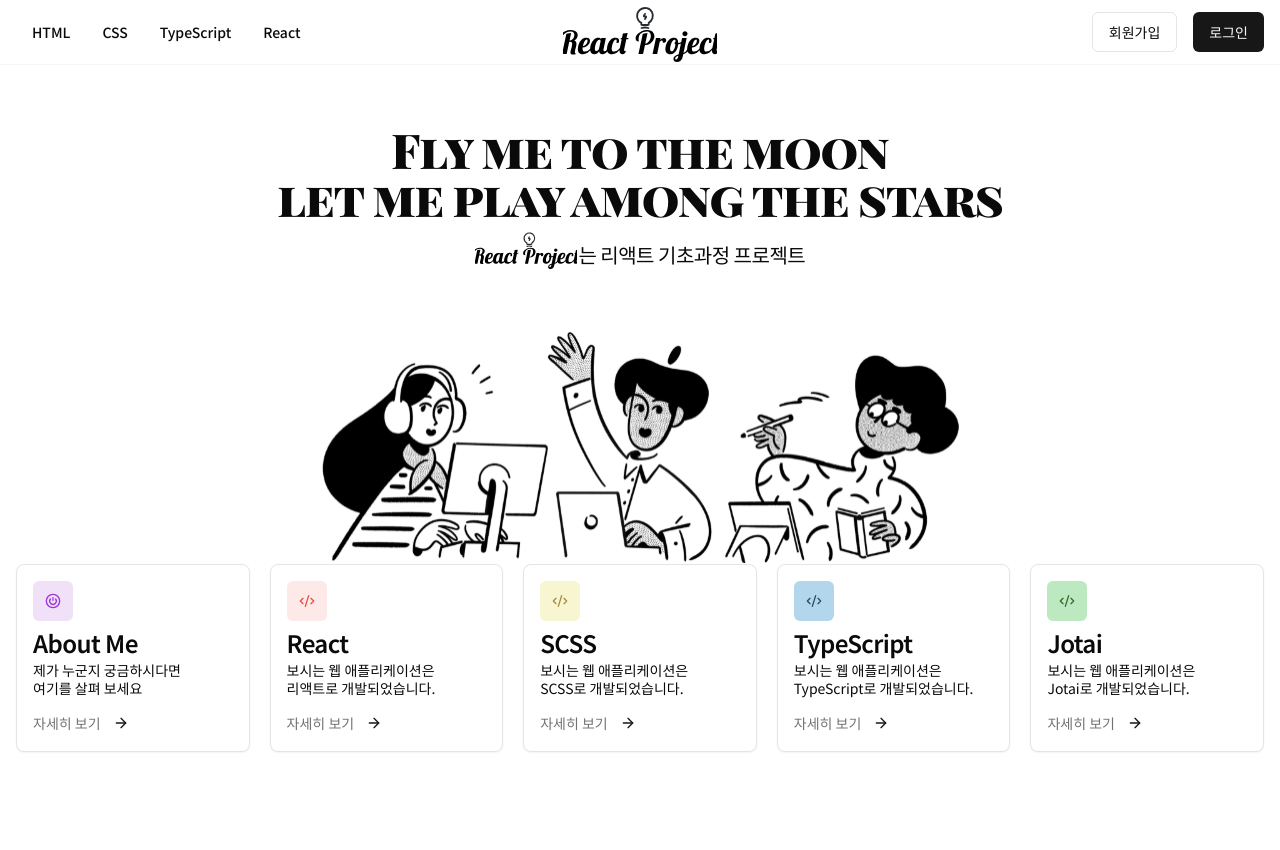
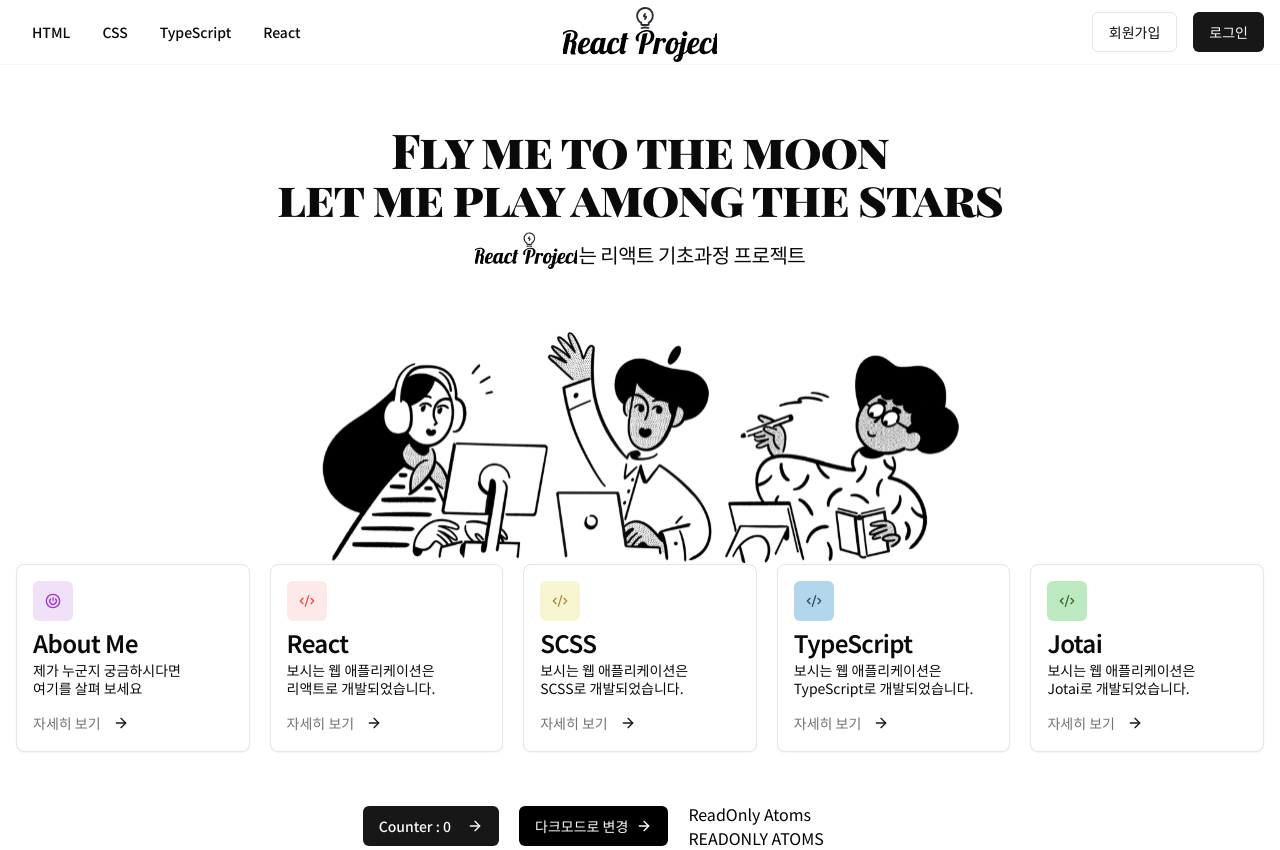
Before and after one commit to DACONLEEHANGYU/readct-final1, a React (Vite) app: page / in a window 1280 px wide. Before the commit the page ends 800 px from the top, so only its background shows below. Built offline with nearby package versions, Linux system fonts and the light colour scheme.

Commit message:
:sparkles: 상태관리 테스트

```diff
--- a/package.json
+++ b/package.json
@@ -16,6 +16,7 @@
     "axios": "^1.7.7",
     "class-variance-authority": "^0.7.0",
     "clsx": "^2.1.1",
+    "jotai": "^2.10.1",
     "lucide-react": "^0.453.0",
     "react": "^18.3.1",
     "react-dom": "^18.3.1",
--- a/src/pages/home/Home.tsx
+++ b/src/pages/home/Home.tsx
@@ -1,10 +1,19 @@
-import styles from './page.module.scss';
+import { atom, useAtom } from "jotai";
 
-import CommonHeader from '@/components/organisms/header/CommonHeader';
-import WidgetCategory from '@/components/molecules/home/widget-category/WidgetCategory';
+// Jotai 는 React 상태관리를 위해 만들어진 라이브러리 이다.
+// atom : atom 은 상태 단위를 정의하는 함수, 독립적인 상태 조각을 의미한다. atom을 사용하여 state 를 생성하면
+// state 는 React 컴포넌트 내에서 공유하고 수정할 수 있다.
+
+// useAtom : atom의 현재 값과 상태를 업데이트할 수 있는 함수 모드를 반환한다. 상태를 읽고 동시에 수정할 때 유용
+// useSetAtom : 상태를 업데이트 할 수 있는 함수만을 반환, 상태를 읽지않고, 단순히 수정 시 유용
+
+import styles from "./page.module.scss";
+
+import CommonHeader from "@/components/organisms/header/CommonHeader";
+import WidgetCategory from "@/components/molecules/home/widget-category/WidgetCategory";
 // import { Card } from "@/components/ui/card";
-import { Button } from '@/components/ui/button';
-import { ArrowRight, CodeXml, PowerCircle } from 'lucide-react';
+import { Button } from "@/components/ui/button";
+import { ArrowRight, CodeSquare, CodeXml, PowerCircle } from "lucide-react";
 
 interface CategoryWidget {
   path: string;
@@ -15,67 +24,91 @@ interface CategoryWidget {
   btnText: string;
 }
 
+const counter = atom(0);
+const thema = atom("light");
+const textAtom = atom("ReadOnly Atoms");
+const uppercase = atom((get) => get(textAtom).toUpperCase());
+
+// 스타일 정의
+const styleWhite = { backgroundColor: "#ffffff", color: "#000000" };
+const styleBlack = { backgroundColor: "#000000", color: "#ffffff" };
+
 function Home() {
+  // Atom 정의
+
+  const [count, setCount] = useAtom(counter);
+  const [appThema, setAppThema] = useAtom(thema);
+
+  const handleAppThema = () =>
+    setAppThema(appThema === "light" ? "dark" : "light");
+
+  const [lowercaseText, setLowercaseText] = useAtom(textAtom);
+  const [uppercaseText] = useAtom(uppercase); // 읽기 전용
+
+  const handleChange = (event: React.ChangeEvent<HTMLInputElement>) => {
+    setLowercaseText(event.target.value);
+  };
+
   const CATEGORY_WIDGETS: CategoryWidget[] = [
     {
-            path: '/dashboard',
+      path: "/dashboard",
       icon: (
-                <Button size={'icon'} className="bg-[#F0E1F9] hover:bg-[#F0E1F9]">
+        <Button size={"icon"} className="bg-[#F0E1F9] hover:bg-[#F0E1F9]">
           <PowerCircle className="w-[22px] h-[22px] text-[#9d34da]" />
         </Button>
       ),
-            label: 'About Me',
-            desc1: '제가 누군지 궁금하시다면',
-            desc2: '여기를 살펴 보세요',
-            btnText: '자세히 보기',
+      label: "About Me",
+      desc1: "제가 누군지 궁금하시다면",
+      desc2: "여기를 살펴 보세요",
+      btnText: "자세히 보기",
     },
     {
-            path: '/dashboard',
+      path: "/dashboard",
       icon: (
-                <Button size={'icon'} className="bg-[#FCE9E8] hover:bg-[#FCE9E8]">
+        <Button size={"icon"} className="bg-[#FCE9E8] hover:bg-[#FCE9E8]">
           <CodeXml className="w-[22px] h-[22px] text-[#ea4e43]" />
         </Button>
       ),
-            label: 'React',
-            desc1: '보시는 웹 애플리케이션은',
-            desc2: '리액트로 개발되었습니다.',
-            btnText: '자세히 보기',
+      label: "React",
+      desc1: "보시는 웹 애플리케이션은",
+      desc2: "리액트로 개발되었습니다.",
+      btnText: "자세히 보기",
     },
     {
-            path: '/dashboard',
+      path: "/dashboard",
       icon: (
-                <Button size={'icon'} className="bg-[#f7f6d0] hover:bg-[#f7f6d0]">
+        <Button size={"icon"} className="bg-[#f7f6d0] hover:bg-[#f7f6d0]">
           <CodeXml className="w-[22px] h-[22px] text-[#a78944]" />
         </Button>
       ),
-            label: 'SCSS',
-            desc1: '보시는 웹 애플리케이션은',
-            desc2: 'SCSS로 개발되었습니다.',
-            btnText: '자세히 보기',
+      label: "SCSS",
+      desc1: "보시는 웹 애플리케이션은",
+      desc2: "SCSS로 개발되었습니다.",
+      btnText: "자세히 보기",
     },
     {
-            path: '/dashboard',
+      path: "/dashboard",
       icon: (
-                <Button size={'icon'} className="bg-[#b2d7ec] hover:bg-[#b2d7ec]">
+        <Button size={"icon"} className="bg-[#b2d7ec] hover:bg-[#b2d7ec]">
           <CodeXml className="w-[22px] h-[22px] text-[#2c4c61]" />
         </Button>
       ),
-            label: 'TypeScript',
-            desc1: '보시는 웹 애플리케이션은',
-            desc2: 'TypeScript로 개발되었습니다.',
-            btnText: '자세히 보기',
+      label: "TypeScript",
+      desc1: "보시는 웹 애플리케이션은",
+      desc2: "TypeScript로 개발되었습니다.",
+      btnText: "자세히 보기",
     },
     {
-            path: '/dashboard',
+      path: "/dashboard",
       icon: (
-                <Button size={'icon'} className="bg-[#bce9c0] hover:bg-[#bce9c0]">
+        <Button size={"icon"} className="bg-[#bce9c0] hover:bg-[#bce9c0]">
           <CodeXml className="w-[22px] h-[22px] text-[#3a692b]" />
         </Button>
       ),
-            label: 'Jotai',
-            desc1: '보시는 웹 애플리케이션은',
-            desc2: 'Jotai로 개발되었습니다.',
-            btnText: '자세히 보기',
+      label: "Jotai",
+      desc1: "보시는 웹 애플리케이션은",
+      desc2: "Jotai로 개발되었습니다.",
+      btnText: "자세히 보기",
     },
   ];
 
@@ -92,7 +125,11 @@ function Home() {
               let me play among the stars
             </h1>
             <p className="flex items-center mt-2">
-                            <img src="src/assets/logo.svg" alt="" className="h-10 mb-3 mr-[1px]" />
+              <img
+                src="src/assets/logo.svg"
+                alt=""
+                className="h-10 mb-3 mr-[1px]"
+              />
               <span className="scroll-m-20 text-xl font-medium tracking-tight">
                 는 리액트 기초과정 프로젝트
               </span>
@@ -106,6 +143,43 @@ function Home() {
               return <WidgetCategory data={item} />;
             })}
           </section>
+
+          <div
+            style={appThema === "light" ? styleWhite : styleBlack}
+            className={styles.page__container__footer}
+          >
+            <div className="flex items-center justify-center">
+              <div>
+                <Button
+                  className="flex items-center justify-center"
+                  onClick={() => setCount((c) => c + 1)}
+                >
+                  <span className="mr-2">Counter : {count}</span>
+                  <ArrowRight className="w-6 h-6" />
+                </Button>
+              </div>
+              <div>
+                <Button
+                  style={appThema === "light" ? styleBlack : styleWhite}
+                  className="flex items-center justify-center"
+                  onClick={handleAppThema}
+                >
+                  {appThema === "light"
+                    ? "다크모드로 변경"
+                    : "라이트모드로 변경"}
+                  <ArrowRight className="w-6 h-6" />
+                </Button>
+              </div>
+              <div>
+                <input
+                  type="text"
+                  value={lowercaseText}
+                  onChange={handleChange}
+                />
+                <h1>{uppercaseText}</h1>
+              </div>
+            </div>
+          </div>
         </div>
       </div>
     </>
--- a/src/pages/home/page.module.scss
+++ b/src/pages/home/page.module.scss
@@ -38,6 +38,19 @@ $COMMONHEADER-HEIGHT: 65px;
       grid-template-columns: repeat(5, 1fr);
 
       gap: 20px;
+      margin-bottom: 30px;
+    }
+
+    &__footer{
+      display: flex;
+      justify-content: center;
+      align-items: center;
+
+      margin-top: 20px;
+
+      button{
+        margin-right: 20px;
+      }
     }
   }
 }
```
Also changed, not shown: 1 other file (tests, documents, lock files or other folders). Lines whose indentation alone changed are shown as unchanged.
